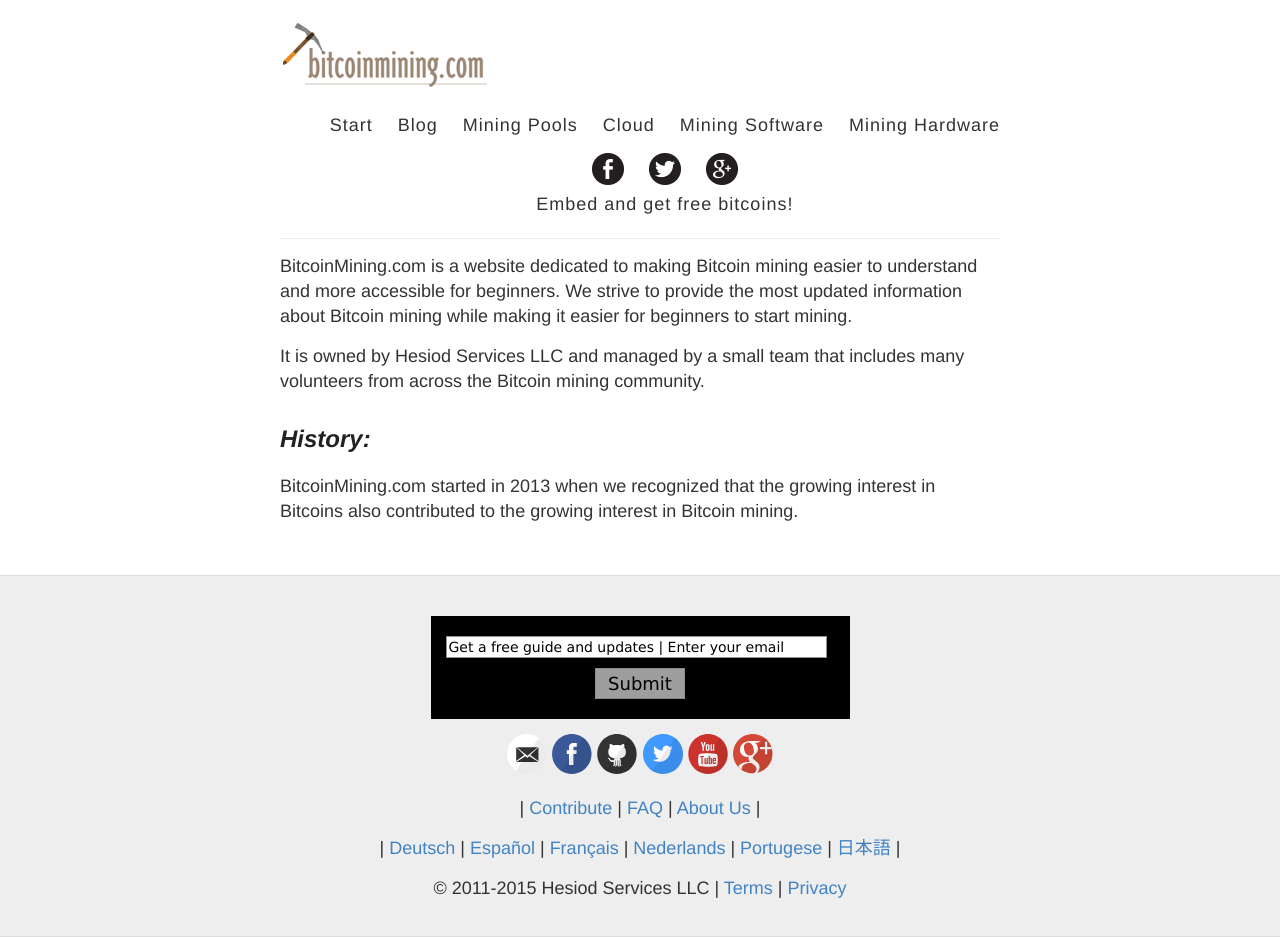
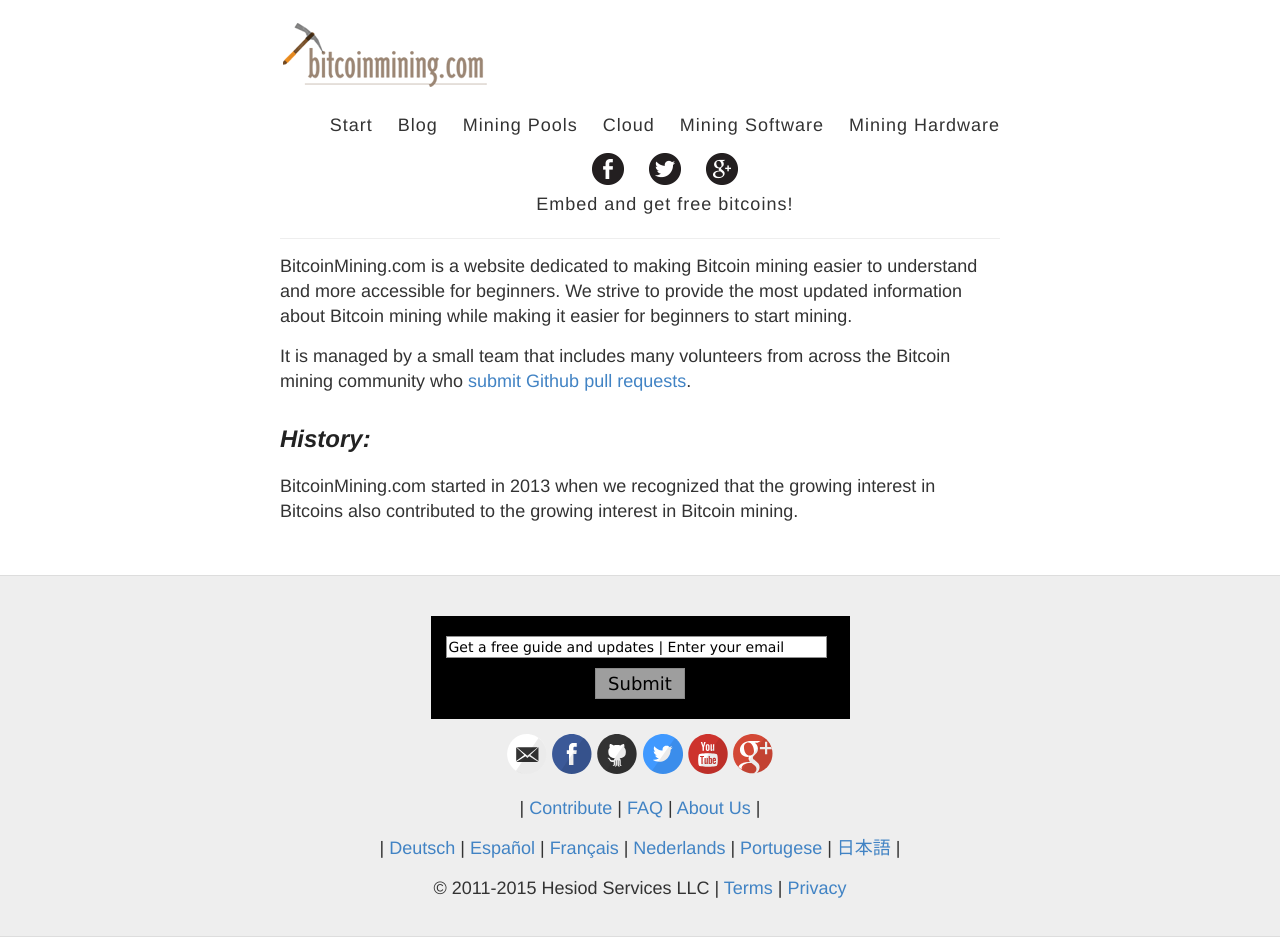
Before and after one commit to vesk4000/bm, a Jekyll site: the page built from about-us/index.html, in a window 1280 px wide. Built offline with Jekyll 4.4.1, drawn with Linux system fonts in a browser that asks for light colours; Markdown is read by kramdown in place of the engine named in the settings; a script that is not in the unit is left out; grey boxes are pictures that could not be loaded.

Commit message:
Update index.html

```diff
--- a/about-us/index.html
+++ b/about-us/index.html
@@ -4,6 +4,6 @@ layout: default
 
 <p>BitcoinMining.com is a website dedicated to making Bitcoin mining easier to understand and more accessible for beginners. We strive to provide the most updated information about Bitcoin mining while making it easier for beginners to start mining.</p>
 
-<p>It is owned by Hesiod Services LLC and managed by a small team that includes many volunteers from across the Bitcoin mining community.</p>
+<p>It is managed by a small team that includes many volunteers from across the Bitcoin mining community who <a href="https://github.com/sunnankar/bm">submit Github pull requests</a>.</p>
 <h2><em>History:</em></h2>
 <p>BitcoinMining.com started in 2013 when we recognized that the growing interest in Bitcoins also contributed to the growing interest in Bitcoin mining.</p>
```
